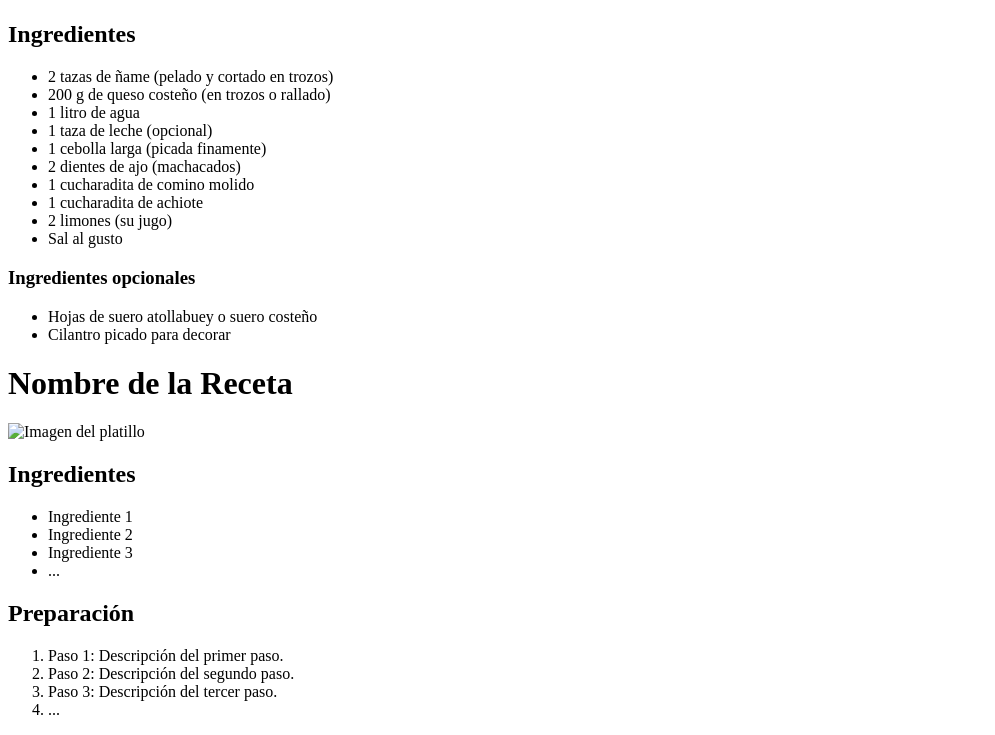
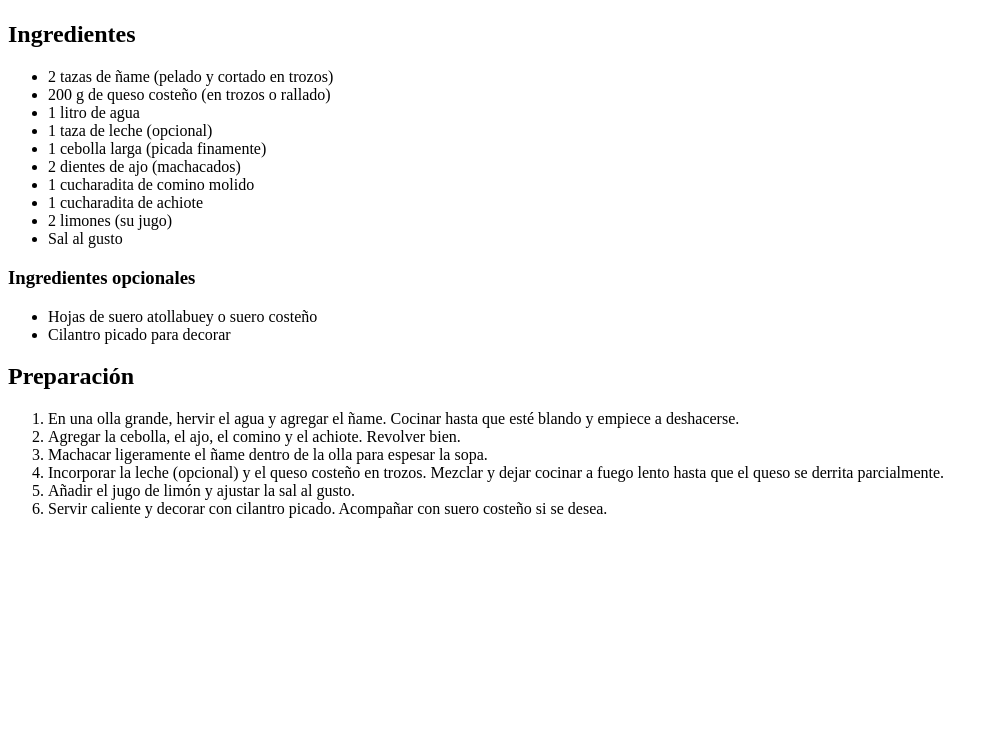
Before and after one commit to girallove/recetas, a plain HTML site: page index.html in a window 1280 px wide. Shown: the part 441-1176 px from the top of the page, without its empty margins (0-995 px from the left). After the commit the page ends 975 px from the top, so only its background shows below. Drawn offline with Linux system fonts and the light colour scheme.

Commit message:
preparacion de la 1 receta

```diff
--- a/index.html
+++ b/index.html
@@ -28,24 +28,18 @@
             <li>Hojas de suero atollabuey o suero costeño</li>
             <li>Cilantro picado para decorar</li>
         </ul>
-        <div class="container">
-            <h1>Nombre de la Receta</h1>
-            <img src="imagen-del-platillo.jpg" alt="Imagen del platillo">
-            <h2>Ingredientes</h2>
-            <ul>
-                <li>Ingrediente 1</li>
-                <li>Ingrediente 2</li>
-                <li>Ingrediente 3</li>
-                <li>...</li>
-            </ul>
-            <h2>Preparación</h2>
-            <ol>
-                <li>Paso 1: Descripción del primer paso.</li>
-                <li>Paso 2: Descripción del segundo paso.</li>
-                <li>Paso 3: Descripción del tercer paso.</li>
-                <li>...</li>
-            </ol>
-        </div>
+        <h2>Preparación</h2>
+        <ol>
+            <li>En una olla grande, hervir el agua y agregar el ñame. Cocinar hasta que esté blando y empiece a deshacerse.</li>
+            <li>Agregar la cebolla, el ajo, el comino y el achiote. Revolver bien.</li>
+            <li>Machacar ligeramente el ñame dentro de la olla para espesar la sopa.</li>
+            <li>Incorporar la leche (opcional) y el queso costeño en trozos. Mezclar y dejar cocinar a fuego lento hasta que el queso se derrita parcialmente.</li>
+            <li>Añadir el jugo de limón y ajustar la sal al gusto.</li>
+            <li>Servir caliente y decorar con cilantro picado. Acompañar con suero costeño si se desea.</li>
+        </ol>
+
+
+
     </div>
 </body>
 </html>
```
